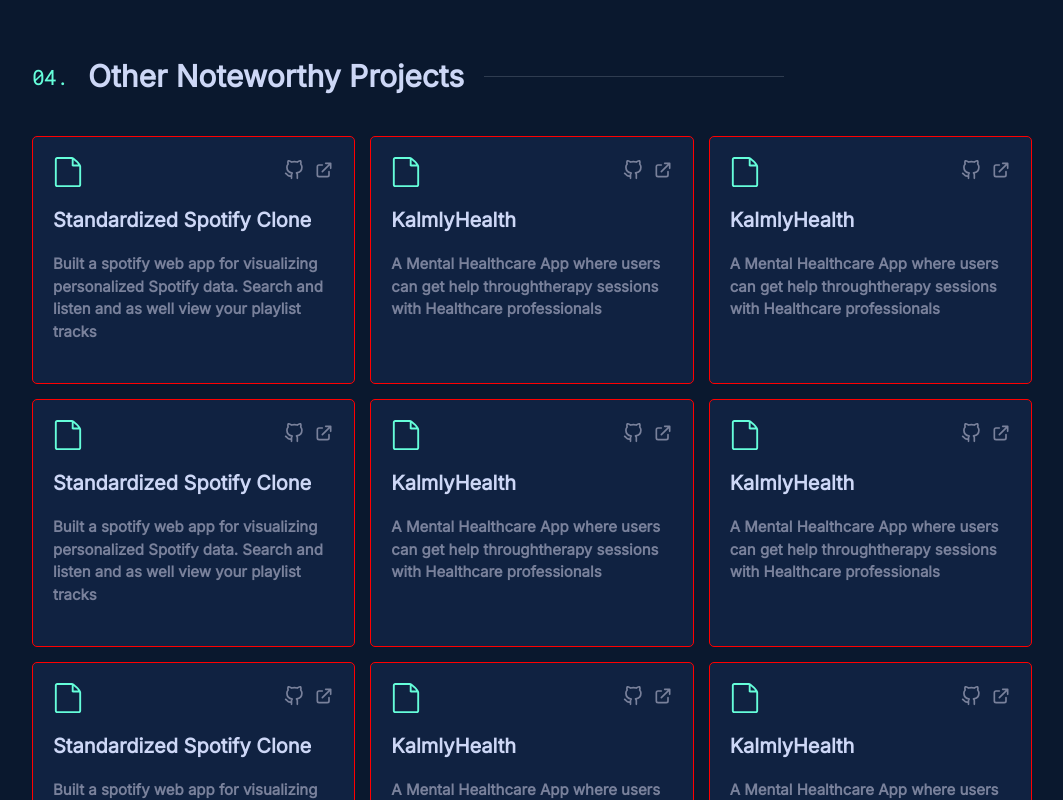
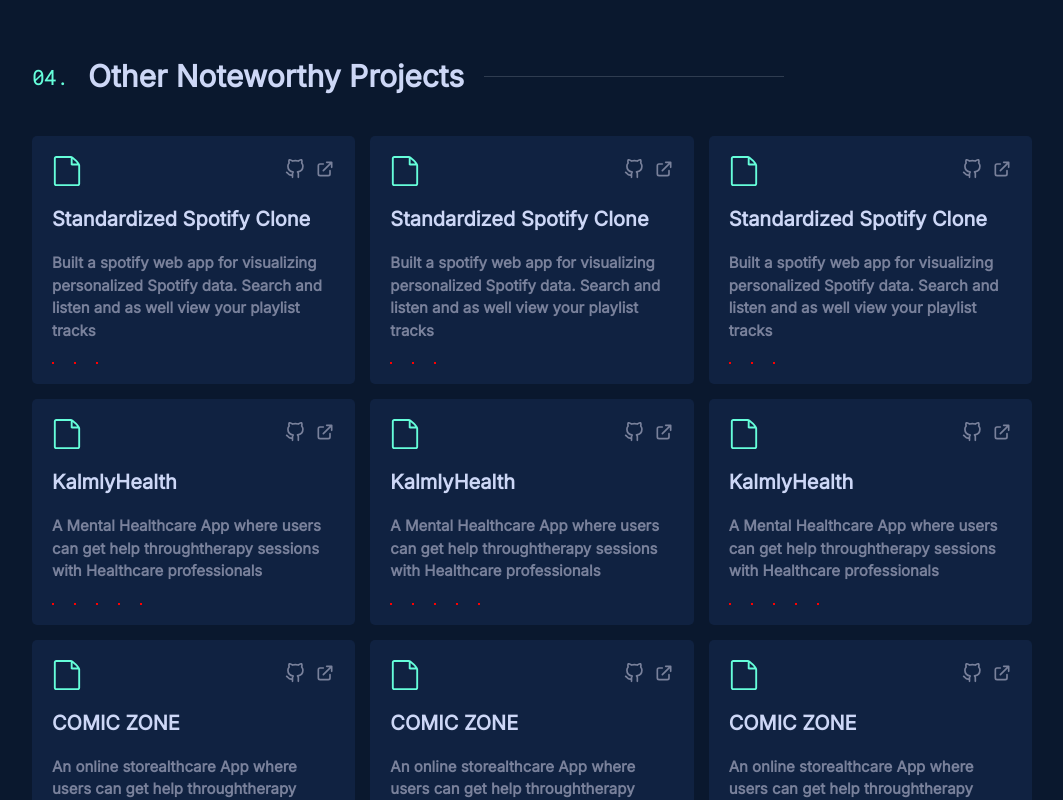
Before and after one commit to Passion-cyber/Passion-Cyber-First-Iteration-, a React (Create React App) app: page / in a window 1280 px wide. Shown: the part 2020-2820 px from the top of the page, without its empty margins (108-1171 px from the left). Built offline with nearby package versions, Linux system fonts and the light colour scheme.

Commit message:
Fix: updated the NoteWorthy Card and external links

```diff
--- a/src/components/Aboutpage/About.jsx
+++ b/src/components/Aboutpage/About.jsx
@@ -6,7 +6,13 @@
 
 const About = () => {
   return (
-    <section id="About" className="about-container">
+    <section
+      id="About"
+      className="about-container"
+      data-aos="fade-up"
+      data-aos-duration="1000"
+      data-aos-once="true"
+    >
       <Heading number={"01"} text={"About Me"} empty_div={""} />
       <div className="about-global-container">
         <div className="content-section">
--- a/src/components/Contact/Contact.jsx
+++ b/src/components/Contact/Contact.jsx
@@ -3,7 +3,11 @@
 
 const Contact = () => {
   return (
-    <section id="Contact" className="contact-container">
+    <section
+    id="Contact"
+    className="contact-container"
+
+    >
       <div className="contact-inner">
         <h1>Contact Me</h1>
         <h2>Let's Get In Touch</h2>
--- a/src/components/Navbar/Navbar.jsx
+++ b/src/components/Navbar/Navbar.jsx
@@ -9,12 +9,12 @@
 
   return (
     <section className="header">
-      <div
+      {/* <div
         onClick={() => {
           setNavOpen(false);
         }}
         className={`overlay ${navopen && "open"} `}
-      ></div>
+      ></div> */}
       <div className="header-wrapper">
         <div className="logo">
           <Link to="/">
--- a/src/components/NoteWorthy/NoteWorthy.css
+++ b/src/components/NoteWorthy/NoteWorthy.css
@@ -35,7 +35,7 @@
   cursor: pointer;
   border-radius: 5px;
   transition: all 0.2s ease-in;
-  border: 1px solid red;
+  /* border: 1px solid red; */
 }
 
 .individual-notes:hover {
@@ -85,15 +85,16 @@
 }
 
 .individual-notes footer {
-  background-color: red;
+  /* background-color: red; */
   width: 100%;
   display: flex;
   align-items: center;
   gap: 2rem;
 }
 
-.individual-notes footer > * {
-  font-size: 1.2rem;
+.individual-notes footer span {
+  border: 1px solid red;
+  font-size: 2rem;
   color: var(--darker-white-color);
   font-weight: 600;
   font-family: "Roboto Mono", monospace;
--- a/src/components/NoteWorthy/NoteWorthy.jsx
+++ b/src/components/NoteWorthy/NoteWorthy.jsx
@@ -5,13 +5,11 @@
   return (
     <section id="Noteworthy" className="noteworthy-container">
       <Heading number={"04"} text={"Other Noteworthy Projects "} />
-      {/* <div className="noteworthy-inner"> */}
+      <div className="noteworthy-inner">
         <NoteWorthyCard />
         <NoteWorthyCard />
         <NoteWorthyCard />
-        {/* <NoteWorthyCard />
-        <NoteWorthyCard /> */}
-      {/* </div> */}
+      </div>
     </section>
   );
 };
--- a/src/components/NoteWorthy/NoteWorthyCard.jsx
+++ b/src/components/NoteWorthy/NoteWorthyCard.jsx
@@ -1,17 +1,15 @@
-import React from "react";
 import { FiGithub } from "react-icons/fi";
 import { ImFileEmpty } from "react-icons/im";
 import { HiOutlineExternalLink } from "react-icons/hi";
-import { NoteWorthyAnchor } from "..";
-import { notes } from "../../ultilities";
+import { notes, NoteWorthyAnchor } from "../../components";
 import "./NoteWorthy.css";
 
 const NoteWorthyCard = () => {
   return (
     <div className="noteworthy-inner">
-      {notes.map(({ href, externalLink, title, description, lists }, index) => {
+      {notes.map(({ href, externalLink, title, description, lists, id }) => {
         return (
-          <div key={index} className="individual-notes">
+          <div key={id} className="individual-notes">
             <div className="links">
               <ImFileEmpty className="file" />
               <div className="links-inner">
--- a/src/components/index.js
+++ b/src/components/index.js
@@ -14,6 +14,7 @@
 import NoteWorthyCard from "./NoteWorthy/NoteWorthyCard";
 import Contact from "../components/Contact/Contact";
 import NoteWorthyAnchor from "./NoteWorthy/NoteWorthyAnchor/NoteWorthyAnchor";
+import { notes } from "../ultilities";
 const resumeLink =
   "https://drive.google.com/file/d/1owqLmub8AI3l3VE6RJPTj1ZTMjVQnj1N/view?usp=sharing";
 
@@ -34,5 +35,6 @@
   Anchor,
   NoteWorthyCard,
   NoteWorthyAnchor,
+  notes,
   resumeLink,
 };
--- a/src/ultilities/ultilities.jsx
+++ b/src/ultilities/ultilities.jsx
@@ -23,7 +23,7 @@
 
 export const notes = [
   {
-    id: 123,
+    id: "123",
     href: "https://github.com/Passion-cyber/Standardized-Spotify-Clone",
     externalLink: "https://spotify-clone-nine-tau.vercel.app/",
     title: "Standardized Spotify Clone",
@@ -32,7 +32,7 @@
     lists: ["HTML", "CSS", "React JS"],
   },
   {
-    id: 234,
+    id: "234",
     href: "https://github.com/learnable-2022/KMH-FE",
     externalLink: "https://kalmlydemo.vercel.app/",
     title: "KalmlyHealth",
@@ -41,12 +41,11 @@
     lists: ["HTML", "CSS", "React JS", "Socket.io", "NodeJs"],
   },
   {
-    id: 567,
+    id: "234",
     href: "https://github.com/learnable-2022/KMH-FE",
     externalLink: "https://kalmlydemo.vercel.app/",
-    title: "KalmlyHealth",
-    description:
-      "A Mental Healthcare App where users can get help throughtherapy sessions with Healthcare professionals",
+    title: "COMIC ZONE",
+    description: "An online storealthcare App where users can get help throughtherapy sessioe for purchasing comic bookstore",
     lists: ["HTML", "CSS", "React JS", "Socket.io", "NodeJs"],
   },
 ];
```
Also changed, not shown: src/App.js (+11 -0 lines).
